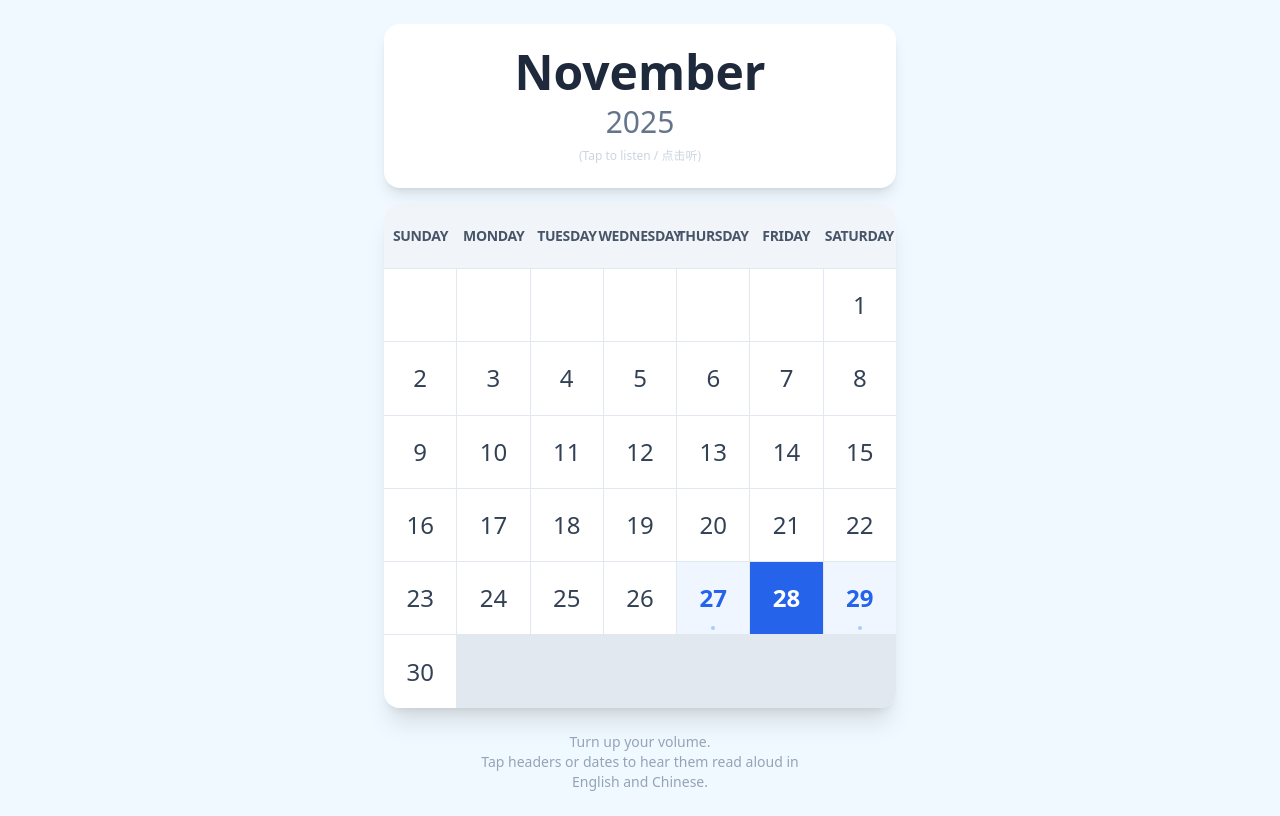
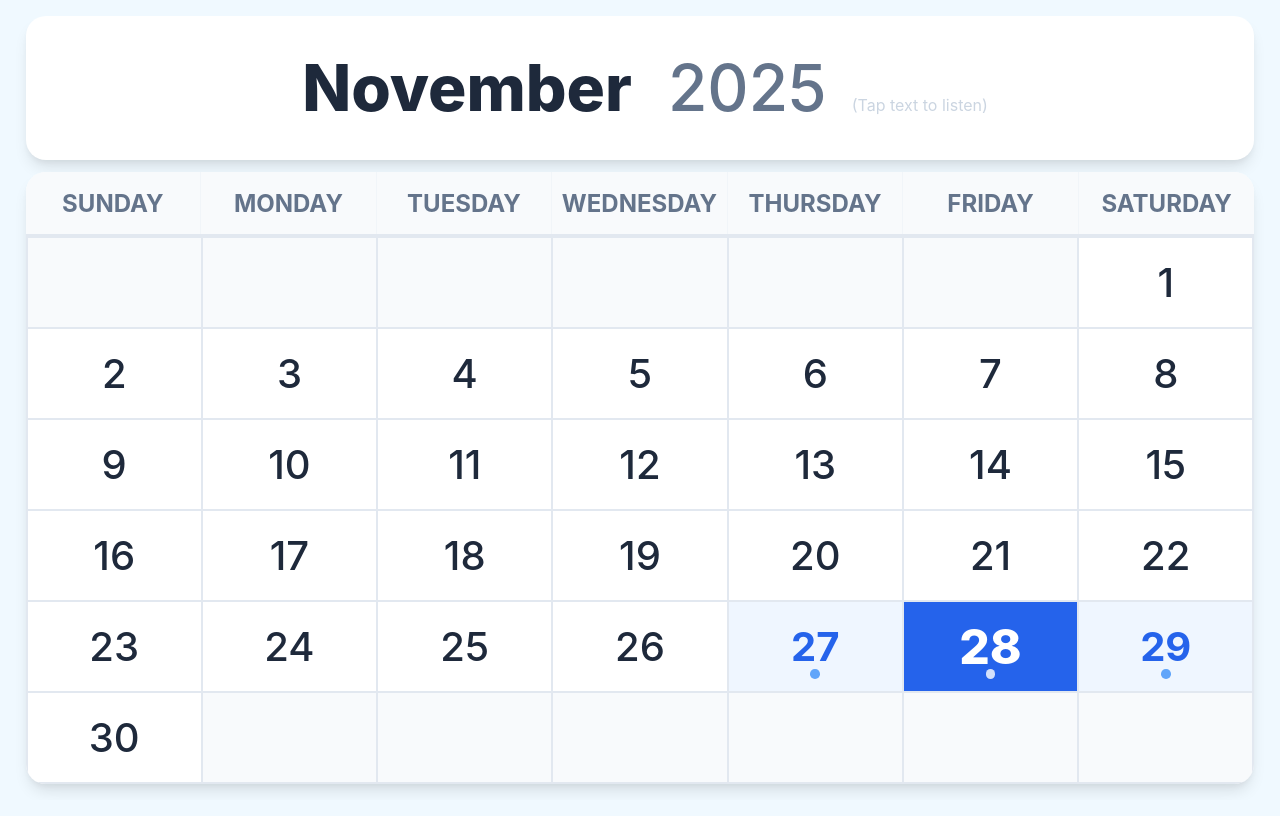
Before and after one commit to yixuanevewang/simple_calendar_website, a plain HTML site: page index.html in a window 1280 px wide. Drawn offline with nearby package versions, Linux system fonts and the light colour scheme.

Commit message:
Update title and enhance calendar layout

```diff
--- a/index.html
+++ b/index.html
@@ -3,46 +3,244 @@
 <head>
     <meta charset="UTF-8">
     <meta name="viewport" content="width=device-width, initial-scale=1.0, maximum-scale=1.0, user-scalable=no">
-    <title>Interactive Learning Calendar</title>
-
-    <!-- Tailwind CSS -->
-    <script src="https://cdn.tailwindcss.com"></script>
-
-    <!-- React and ReactDOM -->
-    <script src="https://unpkg.com/react@18/umd/react.development.js" crossorigin></script>
-    <script src="https://unpkg.com/react-dom@18/umd/react-dom.development.js" crossorigin></script>
-
-    <!-- Babel for JSX -->
-    <script src="https://unpkg.com/@babel/standalone/babel.min.js"></script>
+    <title>Interactive Learning Calendar (Large)</title>
 
     <style>
+        /* Base Reset & Variables */
+        :root {
+            --bg-color: #f0f9ff;
+            --text-primary: #1e293b;
+            --text-secondary: #64748b;
+            --accent-blue: #2563eb;
+            --accent-light: #eff6ff;
+            --white: #ffffff;
+            --shadow: 0 10px 15px -3px rgba(0, 0, 0, 0.1), 0 4px 6px -2px rgba(0, 0, 0, 0.05);
+        }
+
+        * {
+            box-sizing: border-box;
+            margin: 0;
+            padding: 0;
+            font-family: -apple-system, BlinkMacSystemFont, "Segoe UI", Roboto, Helvetica, Arial, sans-serif;
+        }
+
         body {
-            background-color: #f0f9ff;
-            touch-action: manipulation; /* Improves touch response */
-        }
-        .calendar-grid {
-            display: grid;
-            grid-template-columns: repeat(7, 1fr);
-            gap: 0.5rem;
-        }
-        /* Hide scrollbar for clean look */
-        ::-webkit-scrollbar {
-            display: none;
-        }
-        /* Prevent text selection to make it feel more like an app */
-        .no-select {
+            background-color: var(--bg-color);
+            height: 100vh;
+            width: 100vw;
+            overflow: hidden; /* No scroll */
+            display: flex;
+            align-items: center;
+            justify-content: center;
+            touch-action: manipulation;
             user-select: none;
             -webkit-user-select: none;
         }
+
+        /* Main Container - fills most of the screen */
+        .container {
+            width: 96vw;
+            height: 96vh;
+            display: flex;
+            flex-direction: column;
+            gap: 1.5vh;
+        }
+
+        /* Header Section */
+        .header-card {
+            background: var(--white);
+            border-radius: 20px;
+            padding: 1.5vh;
+            text-align: center;
+            box-shadow: var(--shadow);
+            flex-shrink: 0; /* Don't shrink */
+            display: flex;
+            flex-direction: row; /* Changed to row for side-by-side */
+            justify-content: center;
+            align-items: center; /* Vertically align centers */
+            height: 18vh; /* Fixed height portion for header */
+            gap: 2vh; /* Space between Month and Year */
+        }
+
+        .month-title {
+            font-size: 8vh; /* Responsive font size based on height */
+            font-weight: 800;
+            color: var(--text-primary);
+            line-height: 1;
+            cursor: pointer;
+            transition: color 0.2s;
+            padding: 0 10px;
+            margin: 0; /* Remove default margins */
+        }
+
+        .month-title:active {
+            color: var(--accent-blue);
+            opacity: 0.7;
+        }
+
+        .year-container {
+            margin-top: 0; /* Removed top margin */
+            display: flex;
+            align-items: baseline; /* Align text baselines */
+            justify-content: center;
+            gap: 15px;
+        }
+
+        .year-text {
+            font-size: 8vh; /* Increased from 4vh to match Month */
+            color: var(--text-secondary);
+            font-weight: 500;
+            line-height: 1;
+            cursor: pointer;
+            padding: 5px 10px;
+            border-radius: 8px;
+            transition: background-color 0.2s;
+        }
+
+        .year-text:active {
+            background-color: var(--accent-light);
+            color: var(--accent-blue);
+        }
+
+        .tap-hint {
+            font-size: 2vh;
+            color: #cbd5e1;
+            /* margin-top removed as it's now inline/baseline */
+        }
+
+        /* Calendar Section */
+        .calendar-card {
+            background: var(--white);
+            border-radius: 20px;
+            box-shadow: var(--shadow);
+            flex-grow: 1; /* Take up remaining height */
+            display: flex;
+            flex-direction: column;
+            overflow: hidden;
+        }
+
+        /* Weekday Header */
+        .grid-header {
+            display: grid;
+            grid-template-columns: repeat(7, 1fr);
+            background-color: #f8fafc;
+            border-bottom: 2px solid #e2e8f0;
+            height: 8vh; /* Fixed height for weekday names */
+        }
+
+        .weekday-cell {
+            display: flex;
+            align-items: center;
+            justify-content: center;
+            cursor: pointer;
+            border-right: 1px solid #f1f5f9;
+        }
+        .weekday-cell:last-child { border-right: none; }
+
+        .weekday-cell:active {
+            background-color: #dbeafe;
+        }
+
+        .weekday-text {
+            font-size: 3vh; /* Large text */
+            font-weight: 700;
+            color: var(--text-secondary);
+            text-transform: uppercase;
+        }
+
+        /* Days Grid */
+        .grid-days {
+            display: grid;
+            grid-template-columns: repeat(7, 1fr);
+            /* Auto-fill rows to fill the remaining height equally */
+            grid-auto-rows: 1fr;
+            flex-grow: 1;
+            background-color: #e2e8f0; /* Borders */
+            gap: 2px;
+            padding: 2px;
+        }
+
+        .day-cell {
+            background-color: var(--white);
+            display: flex;
+            align-items: center;
+            justify-content: center;
+            font-size: 5vh; /* Very large numbers */
+            font-weight: 500;
+            position: relative;
+            cursor: pointer;
+            color: var(--text-primary);
+            transition: background-color 0.2s;
+        }
+
+        .day-cell:active {
+            background-color: #bfdbfe;
+        }
+
+        /* States */
+        .day-cell.today {
+            background-color: var(--accent-blue);
+            color: var(--white);
+            font-weight: 800;
+            font-size: 6vh; /* Pop even more */
+        }
+
+        .day-cell.today:active {
+            background-color: #1d4ed8;
+        }
+
+        .day-cell.near-date { /* Yesterday/Tomorrow */
+            background-color: #eff6ff;
+            color: var(--accent-blue);
+            font-weight: 700;
+        }
+
+        /* Indicators */
+        .dot-indicator {
+            position: absolute;
+            bottom: 1.5vh;
+            width: 1.2vh;
+            height: 1.2vh;
+            background-color: #60a5fa;
+            border-radius: 50%;
+        }
+
+        .day-cell.today .dot-indicator {
+            background-color: var(--white);
+            opacity: 0.8;
+        }
+
     </style>
 </head>
 <body>
-    <div id="root"></div>
 
-    <script type="text/babel">
-        const { useState, useEffect, useRef } = React;
+    <div class="container">
+        <!-- Header -->
+        <div class="header-card" id="headerCard">
+            <!-- Placeholders will be replaced by JS immediately -->
+            <div class="month-title" id="monthDisplay">...</div>
+            <div class="year-container">
+                <span class="year-text" id="yearDisplay">...</span>
+                <span class="tap-hint">(Tap text to listen)</span>
+            </div>
+        </div>
 
-        // Data Helpers
+        <!-- Calendar -->
+        <div class="calendar-card">
+            <!-- Weekdays -->
+            <div class="grid-header" id="weekdayHeader">
+                <!-- Injected via JS -->
+            </div>
+
+            <!-- Days -->
+            <div class="grid-days" id="calendarGrid">
+                <!-- Injected via JS -->
+            </div>
+        </div>
+    </div>
+
+    <script>
+        // --- Data ---
         const WEEKDAYS = [
             { en: 'Sunday', zh: '星期日' },
             { en: 'Monday', zh: '星期一' },
@@ -68,227 +266,183 @@
             { en: 'December', zh: '十二月' }
         ];
 
-        // Speech Helper Function
-        const speak = (textEn, textZh) => {
+        // --- State ---
+        // Uses System Time automatically
+        let currentDate = new Date();
+
+        // --- Speech Logic ---
+        function speak(textEn, textZh) {
             if (!window.speechSynthesis) return;
 
-            // Cancel any current speech
             window.speechSynthesis.cancel();
 
-            // English Utterance
             const utteranceEn = new SpeechSynthesisUtterance(textEn);
             utteranceEn.lang = 'en-US';
-            utteranceEn.rate = 0.8; // Slower speed
+            utteranceEn.rate = 0.5; // Slow
 
-            // Chinese Utterance
             const utteranceZh = new SpeechSynthesisUtterance(textZh);
             utteranceZh.lang = 'zh-CN';
-            utteranceZh.rate = 0.8;
+            utteranceZh.rate = 0.5; // Slow
 
-            // Chain them: Play Chinese only after English finishes
-            // This fixes the issue on iOS/Android where they overlap or cancel out
             utteranceEn.onend = () => {
                 window.speechSynthesis.speak(utteranceZh);
             };
 
             window.speechSynthesis.speak(utteranceEn);
-        };
+        }
 
-        const App = () => {
-            const [now, setNow] = useState(new Date());
+        // --- Helpers ---
+        function getOrdinal(n) {
+            const s = ["th", "st", "nd", "rd"];
+            const v = n % 100;
+            return n + (s[(v - 20) % 10] || s[v] || s[0]);
+        }
 
-            // Update time every minute to catch midnight transitions
-            useEffect(() => {
-                const timer = setInterval(() => {
-                    setNow(new Date());
-                }, 60000);
-                return () => clearInterval(timer);
-            }, []);
+        function isSameDay(d1, d2) {
+            return d1.getFullYear() === d2.getFullYear() &&
+                   d1.getMonth() === d2.getMonth() &&
+                   d1.getDate() === d2.getDate();
+        }
 
-            const currentYear = now.getFullYear();
-            const currentMonthIndex = now.getMonth();
-            const currentDay = now.getDate();
+        // --- Rendering ---
+        function renderCalendar() {
+            try {
+                // Refresh current date from system time
+                const now = new Date();
+                currentDate = now;
 
-            // Calendar Logic
-            const getDaysInMonth = (year, month) => new Date(year, month + 1, 0).getDate();
-            const getFirstDayOfMonth = (year, month) => new Date(year, month, 1).getDay();
+                const year = now.getFullYear();
+                const month = now.getMonth();
+                const todayDate = now.getDate();
 
-            const daysInMonth = getDaysInMonth(currentYear, currentMonthIndex);
-            const startDay = getFirstDayOfMonth(currentYear, currentMonthIndex);
+                // Update Header
+                const monthTitle = document.getElementById('monthDisplay');
+                if (monthTitle) {
+                    monthTitle.textContent = MONTHS[month].en;
+                    monthTitle.onclick = (e) => {
+                        e.stopPropagation();
+                        speak(MONTHS[month].en, MONTHS[month].zh);
+                    };
+                }
 
-            // Generate calendar cells
-            const blanks = Array(startDay).fill(null);
-            const days = Array.from({ length: daysInMonth }, (_, i) => i + 1);
-            const totalSlots = [...blanks, ...days];
+                const yearDisplay = document.getElementById('yearDisplay');
+                if (yearDisplay) {
+                    yearDisplay.textContent = year;
+                    yearDisplay.onclick = (e) => {
+                        e.stopPropagation();
+                        speak(`${year}`, `${year}年`);
+                    };
+                }
 
-            // Date Comparison Helpers
-            const isToday = (day) => {
-                return day === currentDay;
-            };
+                // Render Weekdays
+                const weekdayContainer = document.getElementById('weekdayHeader');
+                if (weekdayContainer) {
+                    weekdayContainer.innerHTML = '';
+                    WEEKDAYS.forEach((day, index) => {
+                        const cell = document.createElement('div');
+                        cell.className = 'weekday-cell';
+                        cell.innerHTML = `<span class="weekday-text">${day.en}</span>`;
+                        cell.onclick = () => speak(day.en, day.zh);
+                        weekdayContainer.appendChild(cell);
+                    });
+                }
 
-            const isYesterday = (day) => {
-                const checkDate = new Date(currentYear, currentMonthIndex, day);
-                const yesterday = new Date(now);
-                yesterday.setDate(now.getDate() - 1);
-                return checkDate.toDateString() === yesterday.toDateString();
-            };
+                // Render Days
+                const daysContainer = document.getElementById('calendarGrid');
+                if (daysContainer) {
+                    daysContainer.innerHTML = '';
 
-            const isTomorrow = (day) => {
-                const checkDate = new Date(currentYear, currentMonthIndex, day);
-                const tomorrow = new Date(now);
-                tomorrow.setDate(now.getDate() + 1);
-                return checkDate.toDateString() === tomorrow.toDateString();
-            };
+                    const daysInMonth = new Date(year, month + 1, 0).getDate();
+                    const firstDayIndex = new Date(year, month, 1).getDay();
 
-            // Click Handlers
-            const handleHeaderClick = () => {
-                const enText = `${MONTHS[currentMonthIndex].en} ${currentYear}`;
-                const zhText = `${currentYear}年 ${MONTHS[currentMonthIndex].zh}`;
-                speak(enText, zhText);
-            };
+                    // Add Blanks
+                    for (let i = 0; i < firstDayIndex; i++) {
+                        const blank = document.createElement('div');
+                        blank.className = 'day-cell';
+                        blank.style.cursor = 'default';
+                        blank.style.backgroundColor = '#f8fafc';
+                        daysContainer.appendChild(blank);
+                    }
 
-            const handleWeekdayClick = (index) => {
-                speak(WEEKDAYS[index].en, WEEKDAYS[index].zh);
-            };
+                    // Add Days
+                    for (let i = 1; i <= daysInMonth; i++) {
+                        const cell = document.createElement('div');
+                        cell.className = 'day-cell';
+                        cell.textContent = i;
 
-            const handleDateClick = (day) => {
-                if (!day) return;
+                        const cellDate = new Date(year, month, i);
+                        const realNow = new Date();
 
-                const dateObj = new Date(currentYear, currentMonthIndex, day);
-                const weekdayIndex = dateObj.getDay();
+                        const yesterday = new Date(realNow);
+                        yesterday.setDate(realNow.getDate() - 1);
 
-                // Helper to get ordinal suffix (st, nd, rd, th)
-                const getOrdinal = (n) => {
-                    const s = ["th", "st", "nd", "rd"];
-                    const v = n % 100;
-                    return n + (s[(v - 20) % 10] || s[v] || s[0]);
-                };
+                        const tomorrow = new Date(realNow);
+                        tomorrow.setDate(realNow.getDate() + 1);
 
-                const dateStringEn = `${MONTHS[currentMonthIndex].en} ${getOrdinal(day)}, ${currentYear}`;
-                // Chinese date format: X年 X月 X日
-                const dateStringZh = `${currentYear}年${MONTHS[currentMonthIndex].zh}${day}日`;
-                const weekdayEn = WEEKDAYS[weekdayIndex].en;
-                const weekdayZh = WEEKDAYS[weekdayIndex].zh;
+                        const isToday = isSameDay(cellDate, realNow);
+                        const isYest = isSameDay(cellDate, yesterday);
+                        const isTom = isSameDay(cellDate, tomorrow);
 
-                if (isToday(day)) {
-                    speak(
-                        `Today is ${weekdayEn}, ${dateStringEn}`,
-                        `今天是${weekdayZh}, ${dateStringZh}`
-                    );
-                } else if (isYesterday(day)) {
-                    speak(
-                        `Yesterday was ${weekdayEn}, ${dateStringEn}`,
-                        `昨天是${weekdayZh}, ${dateStringZh}`
-                    );
-                } else if (isTomorrow(day)) {
-                    speak(
-                        `Tomorrow is ${weekdayEn}, ${dateStringEn}`,
-                        `明天是${weekdayZh}, ${dateStringZh}`
-                    );
-                } else {
-                    // Standard date reading
-                    speak(
-                        `${weekdayEn}, ${dateStringEn}`,
-                        `${weekdayZh}, ${dateStringZh}`
-                    );
+                        if (isToday) {
+                            cell.classList.add('today');
+                            const dot = document.createElement('div');
+                            dot.className = 'dot-indicator';
+                            cell.appendChild(dot);
+                        } else if (isYest || isTom) {
+                            cell.classList.add('near-date');
+                            const dot = document.createElement('div');
+                            dot.className = 'dot-indicator';
+                            cell.appendChild(dot);
+                        }
+
+                        cell.onclick = () => {
+                            const weekdayIndex = cellDate.getDay();
+                            const dateStringEn = `${MONTHS[month].en} ${getOrdinal(i)}, ${year}`;
+                            const dateStringZh = `${year}年${MONTHS[month].zh}${i}日`;
+                            const weekdayEn = WEEKDAYS[weekdayIndex].en;
+                            const weekdayZh = WEEKDAYS[weekdayIndex].zh;
+
+                            if (isToday) {
+                                speak(`Today is ${weekdayEn}, ${dateStringEn}`, `今天是${weekdayZh}, ${dateStringZh}`);
+                            } else if (isYest) {
+                                speak(`Yesterday was ${weekdayEn}, ${dateStringEn}`, `昨天是${weekdayZh}, ${dateStringZh}`);
+                            } else if (isTom) {
+                                speak(`Tomorrow is ${weekdayEn}, ${dateStringEn}`, `明天是${weekdayZh}, ${dateStringZh}`);
+                            } else {
+                                speak(`${weekdayEn}, ${dateStringEn}`, `${weekdayZh}, ${dateStringZh}`);
+                            }
+                        };
+
+                        daysContainer.appendChild(cell);
+                    }
+
+                    // Fill remaining slots
+                    const totalCells = firstDayIndex + daysInMonth;
+                    const remaining = 7 - (totalCells % 7);
+                    if (remaining < 7) {
+                        for (let i = 0; i < remaining; i++) {
+                            const blank = document.createElement('div');
+                            blank.className = 'day-cell';
+                            blank.style.cursor = 'default';
+                            blank.style.backgroundColor = '#f8fafc';
+                            daysContainer.appendChild(blank);
+                        }
+                    }
                 }
-            };
+            } catch (err) {
+                console.error("Calendar render error:", err);
+            }
+        }
 
-            return (
-                <div className="min-h-screen flex flex-col items-center justify-start py-6 px-2 sm:px-4 no-select">
+        // Initialize immediately as the DOM elements above are already parsed
+        renderCalendar();
 
-                    {/* Header Card */}
-                    <div
-                        onClick={handleHeaderClick}
-                        className="bg-white w-full max-w-lg rounded-2xl shadow-lg p-6 mb-4 text-center cursor-pointer hover:bg-blue-50 transition-colors active:scale-95 transform duration-150"
-                    >
-                        <h1 className="text-4xl sm:text-5xl font-bold text-slate-800">
-                            {MONTHS[currentMonthIndex].en}
-                        </h1>
-                        <h2 className="text-2xl sm:text-3xl text-slate-500 mt-2 font-medium">
-                            {currentYear}
-                        </h2>
-                        <p className="text-xs text-slate-300 mt-2">(Tap to listen / 点击听)</p>
-                    </div>
+        // Also add listener as fallback
+        window.addEventListener('load', renderCalendar);
 
-                    {/* Calendar Grid Container */}
-                    <div className="bg-white w-full max-w-lg rounded-2xl shadow-xl overflow-hidden">
+        // Auto-refresh every minute
+        setInterval(renderCalendar, 60000);
 
-                        {/* Weekday Headers */}
-                        <div className="grid grid-cols-7 bg-slate-100 border-b border-slate-200">
-                            {WEEKDAYS.map((day, index) => (
-                                <div
-                                    key={day.en}
-                                    onClick={() => handleWeekdayClick(index)}
-                                    className="h-14 sm:h-16 flex items-center justify-center p-1 cursor-pointer hover:bg-blue-100 transition-colors"
-                                >
-                                    {/* Responsive text: Small on mobile to fit "Wednesday", larger on desktop */}
-                                    <span className="text-[0.65rem] sm:text-sm font-bold text-slate-600 uppercase tracking-tight break-words text-center leading-tight">
-                                        {day.en}
-                                    </span>
-                                </div>
-                            ))}
-                        </div>
-
-                        {/* Days Grid */}
-                        <div className="grid grid-cols-7 gap-px bg-slate-200">
-                            {totalSlots.map((day, index) => {
-                                // Determine styling based on date status
-                                const today = day && isToday(day);
-                                const clickable = !!day;
-
-                                let bgClass = "bg-white"; // Default
-                                let textClass = "text-slate-700";
-
-                                if (today) {
-                                    bgClass = "bg-blue-600";
-                                    textClass = "text-white font-bold";
-                                } else if (day && (isYesterday(day) || isTomorrow(day))) {
-                                    bgClass = "bg-blue-50";
-                                    textClass = "text-blue-600 font-semibold";
-                                }
-
-                                return (
-                                    <div
-                                        key={index}
-                                        onClick={() => handleDateClick(day)}
-                                        className={`
-                                            aspect-[4/5] sm:aspect-square
-                                            flex items-center justify-center
-                                            text-lg sm:text-2xl
-                                            relative
-                                            transition-colors duration-200
-                                            ${bgClass} ${textClass}
-                                            ${clickable ? 'cursor-pointer hover:bg-opacity-80 active:bg-blue-200' : ''}
-                                            ${today ? 'hover:bg-blue-700' : ''}
-                                        `}
-                                    >
-                                        {day}
-
-                                        {/* Little dot indicators for Yesterday/Tomorrow for visual aid */}
-                                        {day && isYesterday(day) && (
-                                            <span className="absolute bottom-1 w-1 h-1 rounded-full bg-blue-400 opacity-50"></span>
-                                        )}
-                                        {day && isTomorrow(day) && (
-                                            <span className="absolute bottom-1 w-1 h-1 rounded-full bg-blue-400 opacity-50"></span>
-                                        )}
-                                    </div>
-                                );
-                            })}
-                        </div>
-                    </div>
-
-                    <div className="mt-6 text-center text-slate-400 text-sm max-w-xs">
-                        <p>Turn up your volume.</p>
-                        <p>Tap headers or dates to hear them read aloud in English and Chinese.</p>
-                    </div>
-
-                </div>
-            );
-        };
-
-        const root = ReactDOM.createRoot(document.getElementById('root'));
-        root.render(<App />);
     </script>
 </body>
 </html>
```
